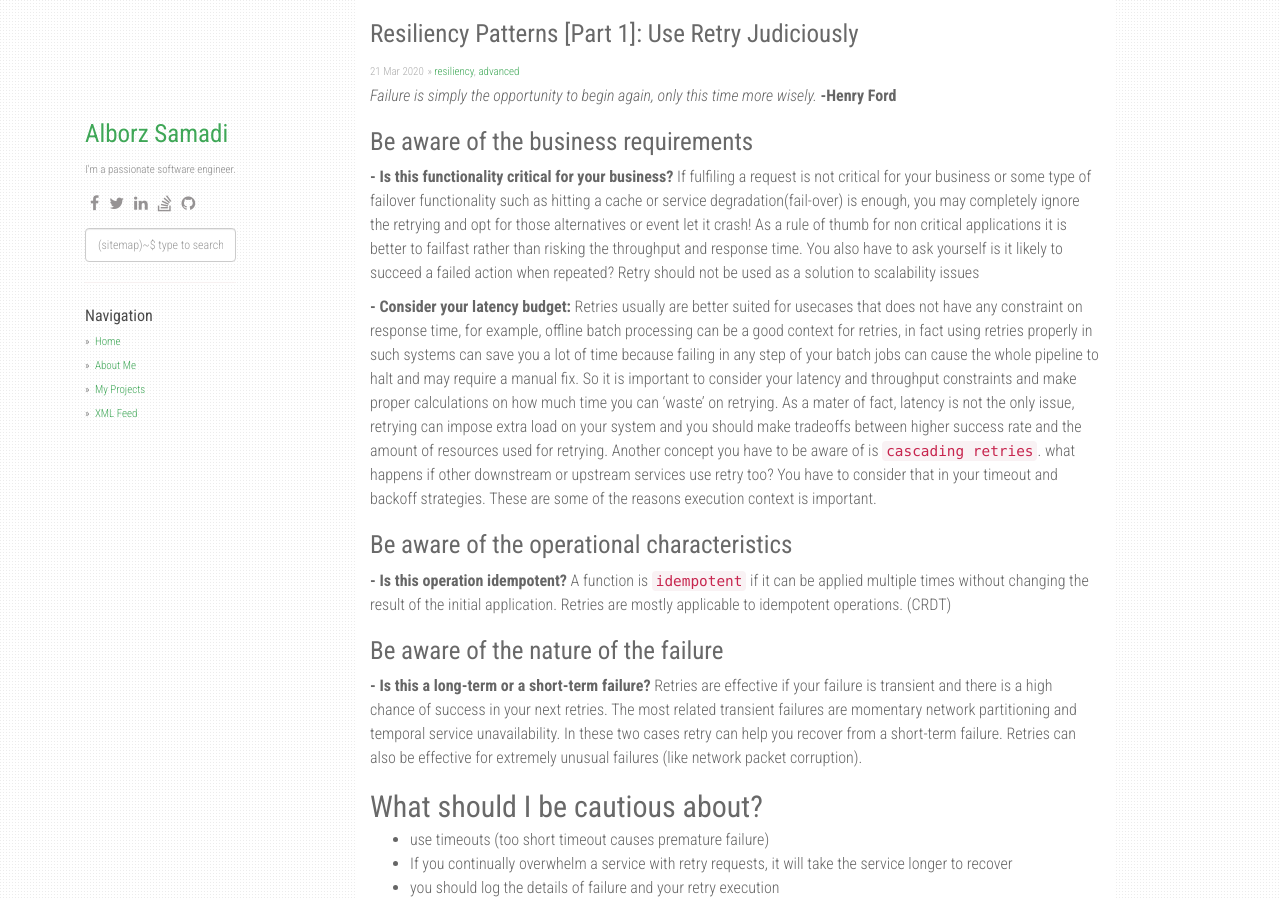
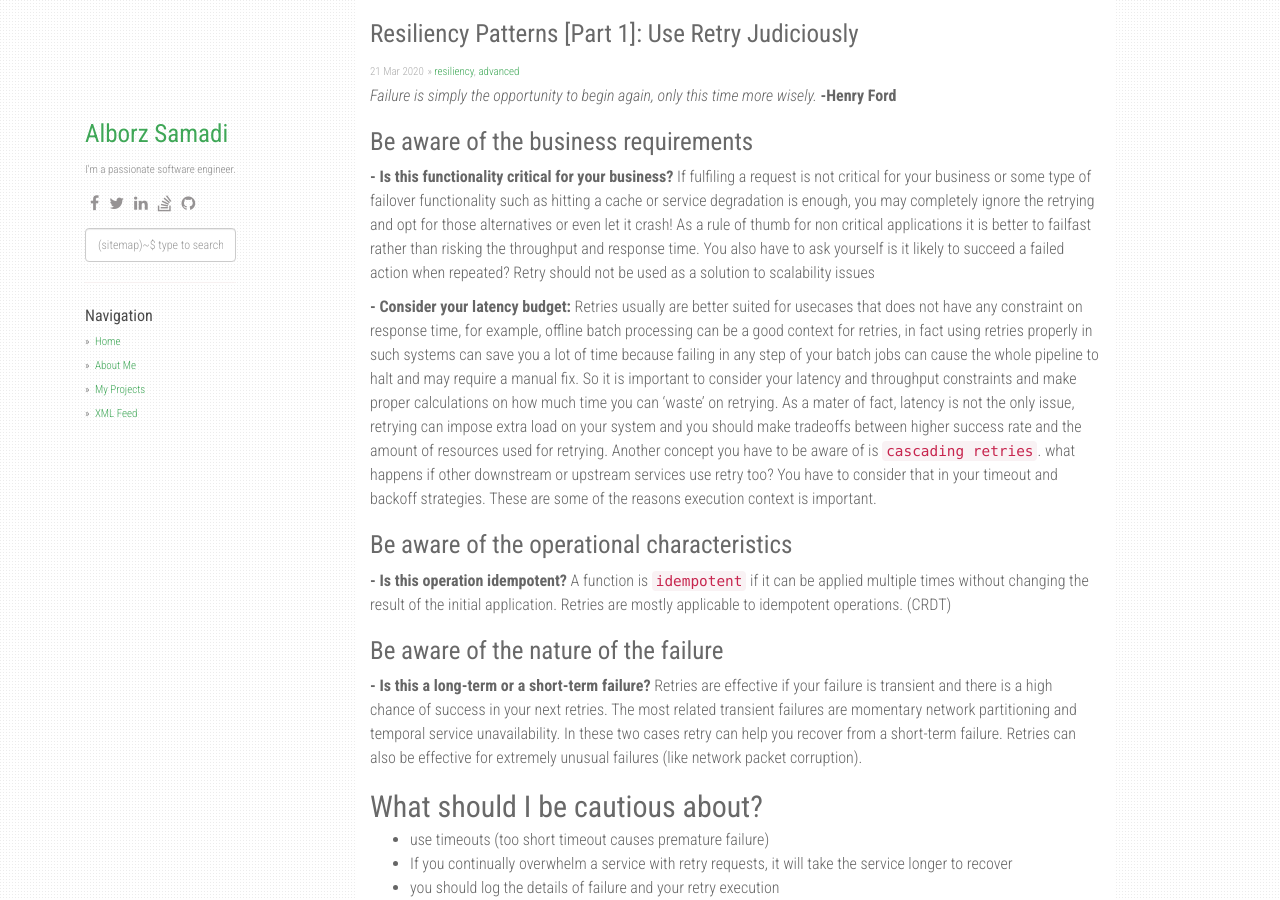
Before and after one commit to herburos/herburos.github.io, a Jekyll site: the page built from _posts/2020-03-21-resiliency-retry.markdown, in a window 1280 px wide and 900 px high. Built offline with Jekyll 4.4.1, drawn with Linux system fonts in a browser that asks for light colours; nearby versions of some CDN libraries; comment, search, counter and statistics services are not loaded.

Commit message:
minor fixations

```diff
--- a/_posts/2020-03-21-resiliency-retry.markdown
+++ b/_posts/2020-03-21-resiliency-retry.markdown
@@ -11,7 +11,7 @@ categories: [resiliency, advanced]
 # Be aware of the business requirements
 
 **- Is this functionality critical for your business?**
-If fulfiling a request is not critical for your business or some type of failover functionality such as hitting a cache or service degradation(fail-over) is enough, you may completely ignore the retrying and opt for those alternatives or event let it crash! As a rule of thumb for non critical applications it is better to failfast rather than risking the throughput and response time.
+If fulfiling a request is not critical for your business or some type of failover functionality such as hitting a cache or service degradation is enough, you may completely ignore the retrying and opt for those alternatives or even let it crash! As a rule of thumb for non critical applications it is better to failfast rather than risking the throughput and response time.
 You also have to ask yourself is it likely to succeed a failed action when repeated?
 Retry should not be used as a solution to scalability issues
 
```
